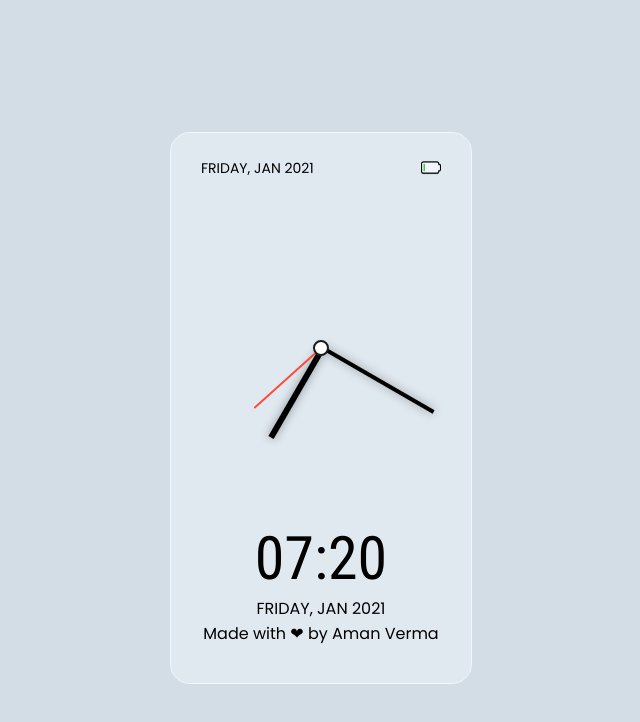
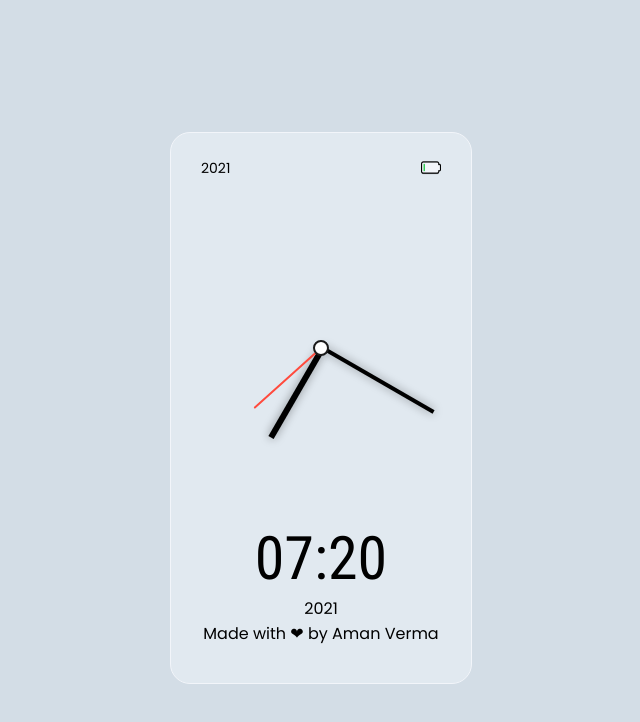
Before and after one commit to amanverma21/Clock, a plain HTML site: page index.html in a window 1280 px wide. Shown: the whole page, without its empty margins (319-959 px from the left). Drawn offline with Linux system fonts and the light colour scheme.

Commit message:
Update index.html

```diff
--- a/index.html
+++ b/index.html
@@ -12,7 +12,7 @@
 <body>
     <div class="card">
         <div class="top-menu">
-            <h3>Friday, Jan 2021</h3>
+            <h3> 2021</h3>
             <div class="battery">
 
                 <img src="low.png" alt="">
@@ -29,7 +29,7 @@
                 <span>
                     <span class="hours"></span>:<span class="mins"></span>
                 </span>
-                <p>FRIDAY, JAN 2021<br>
+                <p>2021<br>
                          Made with ❤ by Aman Verma<br/></p>
             </div>
         </div>
```
